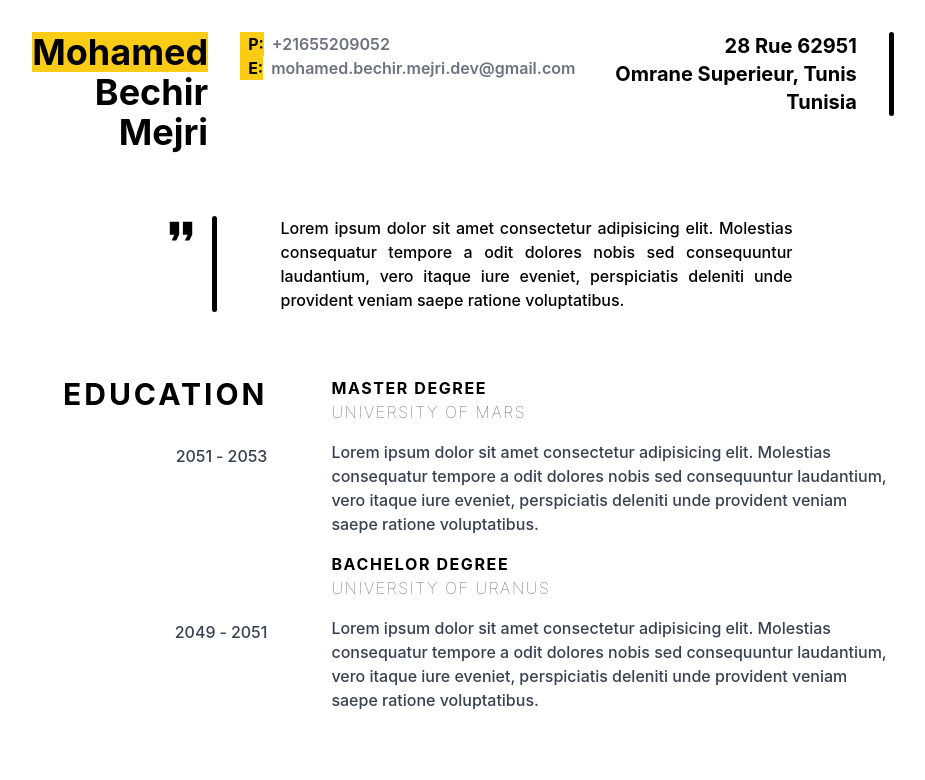
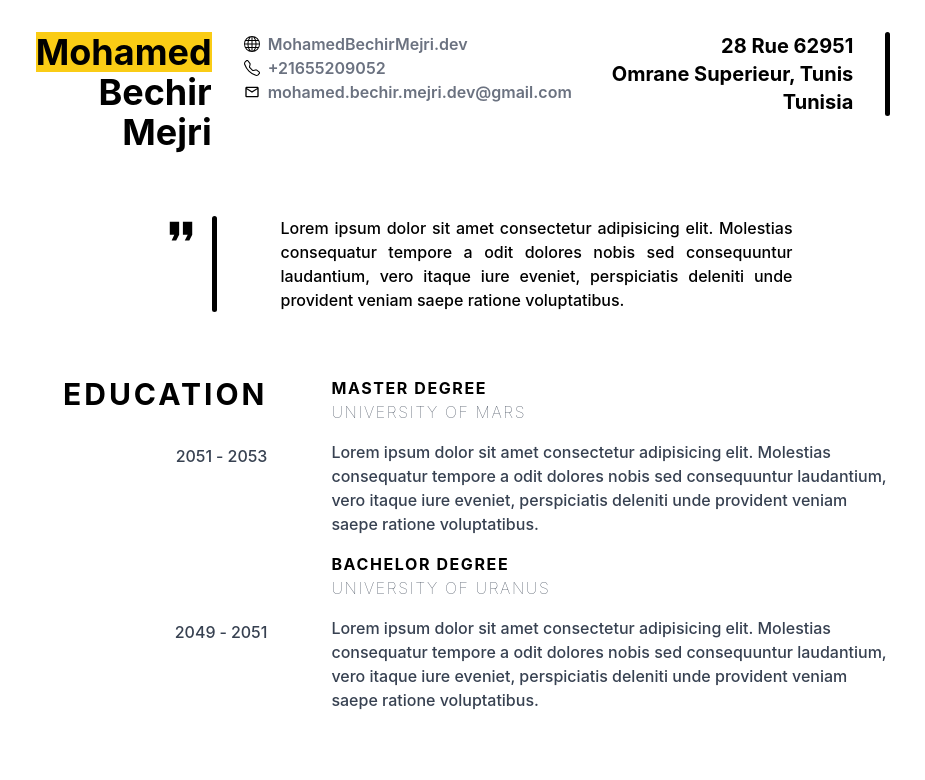
Before and after one commit to MohamedBechirMejri/cv-app-theodinproject, a React (Create React App) app: page / in a window 1280 px wide. Shown: the top 780 px of the page, without its empty margins (161-1086 px from the left). Built offline with nearby package versions, Linux system fonts and the light colour scheme.

Commit message:
add icons

```diff
--- a/src/Components/Preview/ContactInfo.tsx
+++ b/src/Components/Preview/ContactInfo.tsx
@@ -1,28 +1,32 @@
 import React from "react";
-// import { AiOutlineNumber } from "react-icons/ai";
-// import { MdAlternateEmail } from "react-icons/md";
+import { BsGlobe, BsTelephone } from "react-icons/bs";
+import { MdOutlineEmail } from "react-icons/md";
 const ContactInfo = ({
+  website,
   phoneNumber,
   email,
 }: {
+  website: string;
   phoneNumber: string;
   email: string;
 }) => {
   return (
     <div>
       <p className="flex items-center gap-2 font-semibold text-gray-500">
-        <span className="flex items-center pl-2 font-bold text-black bg-yellow-400">
-          {" "}
-          {/* <AiOutlineNumber className="bg-yellow-400" /> */}
-          P:{" "}
+        <span className="flex items-center font-bold text-black ">
+          <BsGlobe />
+        </span>
+        {website}
+      </p>
+      <p className="flex items-center gap-2 font-semibold text-gray-500">
+        <span className="flex items-center font-bold text-black ">
+          <BsTelephone />
         </span>
         +{phoneNumber}
       </p>
       <p className="flex items-center gap-2 font-semibold text-gray-500">
-        <span className="flex items-center pl-2 font-bold text-black bg-yellow-400">
-          {" "}
-          {/* <MdAlternateEmail className="bg-yellow-400" /> */}
-          E:{" "}
+        <span className="flex items-center font-bold text-black ">
+          <MdOutlineEmail />
         </span>
         {email}
       </p>
```
